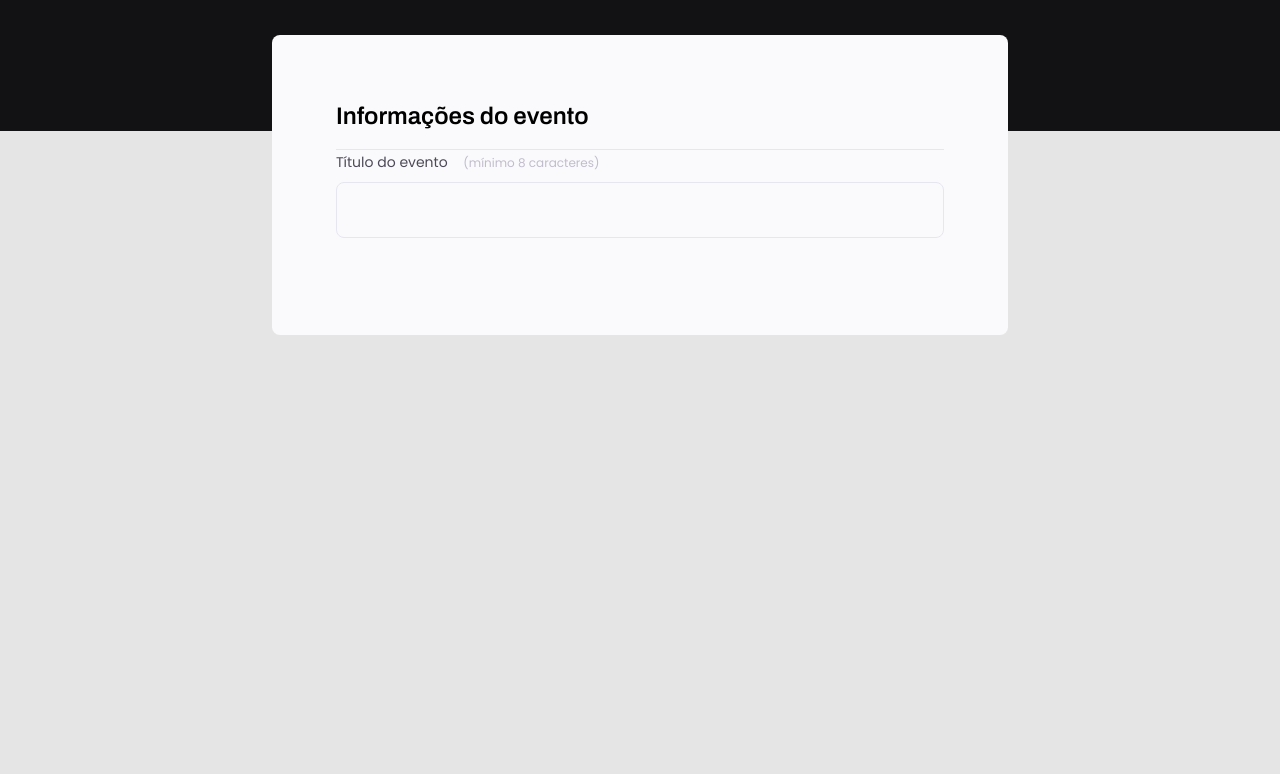
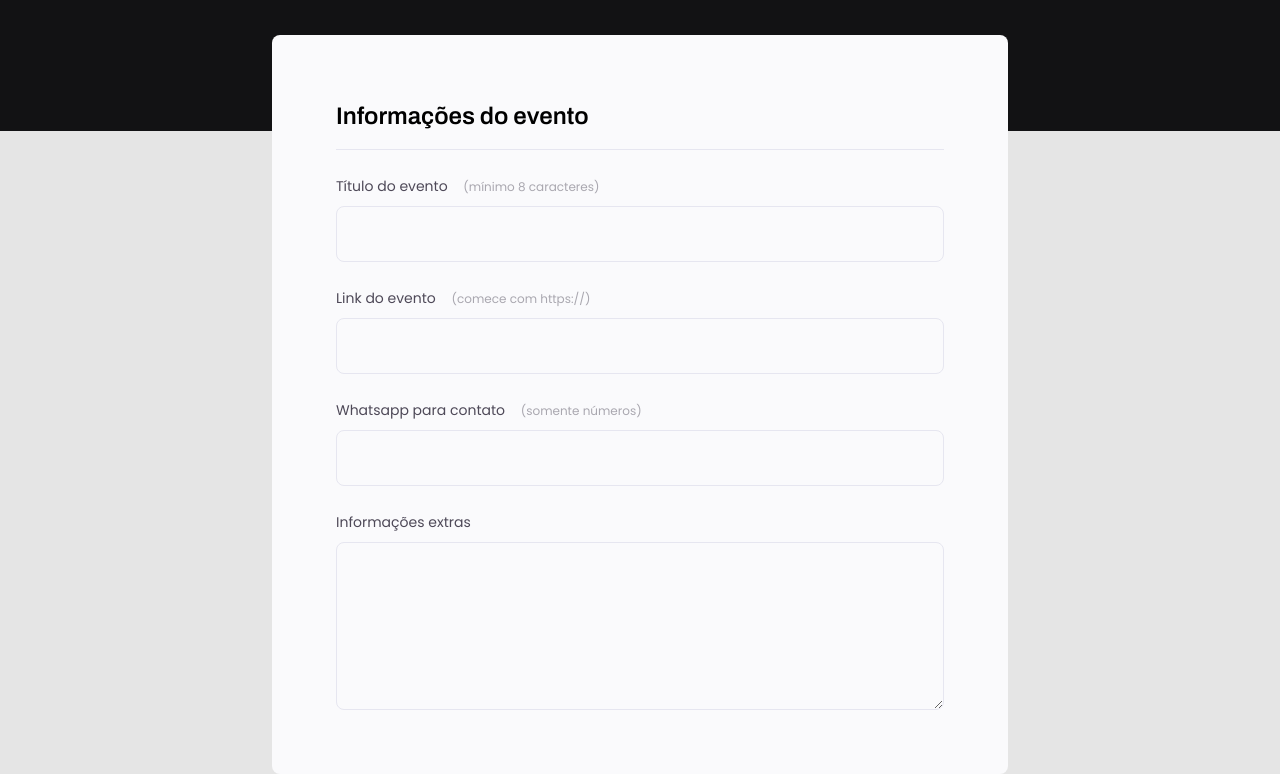
Before and after one commit to oscarlojr/formulario_rocket, a plain HTML site: page index.html in a window 1280 px wide. Shown: the part 237-1011 px from the top of the page. Before the commit the page ends 800 px from the top, so only its background shows below. Drawn offline with Linux system fonts and the light colour scheme.

Commit message:
Criando novos campos
Criado novos campos e a novidade do elemento "textarea"

```diff
--- a/css/style.css
+++ b/css/style.css
@@ -64,6 +64,12 @@ fieldset {
     border: none;
 }
 
+.fieldset-wrapper {
+    display: flex;
+    flex-direction: column;
+    gap: 24px;
+}
+
 fieldset legend {
     width: 100%;
     padding-bottom: 16px;
@@ -92,11 +98,14 @@ fieldset legend {
 
     font-size: 12px;
     line-height: 20px;
-    color: #c1bccc;
-
+    color: #a9a7af;
 }
 
-.input-wrapper input {
+.input-wrapper label span:hover {
+    color: #6c6a71;
+}
+
+.input-wrapper input, .input-wrapper textarea {
     background: #fafafc;
     border:  1px solid #e6e6f0;
     border-radius: 8px;
@@ -105,5 +114,10 @@ fieldset legend {
 
     font-size: 16px;
     line-height: 26px;
-    color: #c1bccc;
+    color: #6c6a71;
 }
+
+.input-wrapper textarea {
+    padding: 24px;
+    height: 168px;
+}
--- a/index.html
+++ b/index.html
@@ -27,11 +27,29 @@
         </header>
         <form>
             <fieldset>
-                <legend>Informações do evento</legend>
+                <div class="fieldset-wrapper">
+                    <legend>Informações do evento</legend>
 
-                <div class="input-wrapper">
-                    <label for="event-title">Título do evento <span>(mínimo 8 caracteres)</span></label>
-                    <input type="text" id="event-title" />
+                    <div class="input-wrapper">
+                        <label for="event-title">Título do evento <span>(mínimo 8 caracteres)</span></label>
+                        <input type="text" id="event-title" />
+                    </div>
+
+                    <div class="input-wrapper">
+                        <label for="event-link">Link do evento <span>(comece com https://)</span></label>
+                        <input type="url" id="event-link" />
+                    </div>
+
+                    <div class="input-wrapper">
+                        <label for="event-whatsapp">Whatsapp para contato <span>(somente números)</span></label>
+                        <input type="number" id="event-whatsapp" />
+                    </div>
+
+                    <div class="input-wrapper">
+                        <label for="event-info">Informações extras </label>
+                        <textarea  id="event-info"></textarea>
+                    </div>
+
                 </div>
             </fieldset>
         </form>
```
